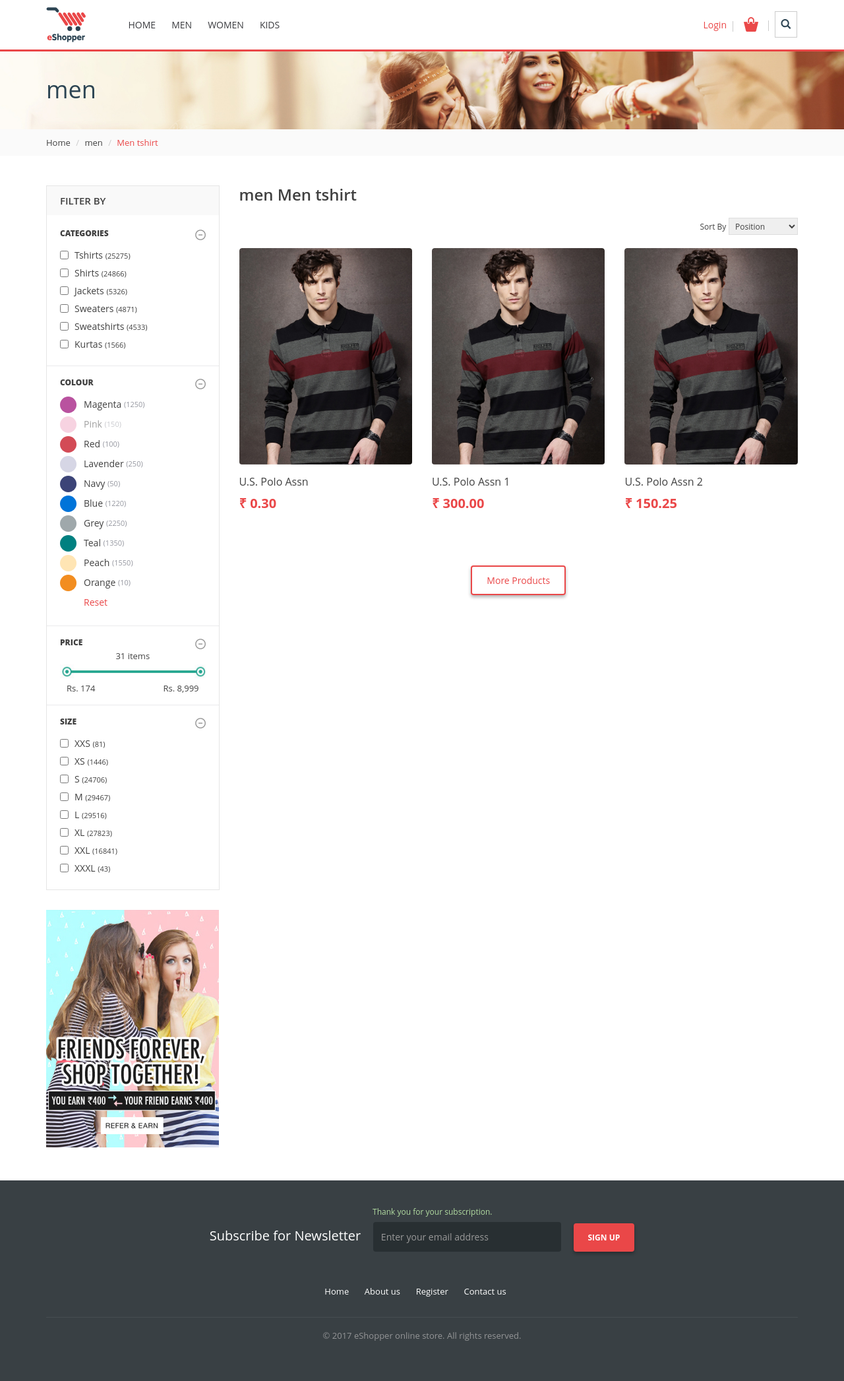
After one commit to Nikhil4120/webapp, a Django app: page /product/1/1 in a window 1280 px wide. The commit adds this page. Shown: the whole page at 66% size. Run offline with Django 4.2, Linux system fonts and the light colour scheme; data comes from the database, SQL or seed files in the repository; both versions use the stored data as it was after the commit; some libraries are stand-ins or nearby versions.

Commit message:
product detail&list

```diff
--- a/Webspp/webapp/home/models.py
+++ b/Webspp/webapp/home/models.py
@@ -30,6 +30,7 @@ class Product(models.Model):
     color=models.CharField(max_length=10)
     size=models.CharField(max_length=5)
     price=models.DecimalField(decimal_places=2,max_digits=5)
+    quantity=models.IntegerField(default=0)
     sku_id=models.CharField(max_length=10)
     is_trending=models.BooleanField(default=0)
     class Meta:
--- /dev/null
+++ b/Webspp/webapp/home/urls.py
@@ -0,0 +1,8 @@
+from django.contrib import admin
+from django.urls import path,include
+from . import views
+
+urlpatterns = [
+    path("/<int:pid>",views.productDetails),
+    path("/<int:cid>/<int:sid>",views.productlist),
+]
--- a/Webspp/webapp/home/views.py
+++ b/Webspp/webapp/home/views.py
@@ -1,3 +1,24 @@
 from django.shortcuts import render
+from django.shortcuts import render,HttpResponse,redirect
+from django.contrib.auth.models import User,auth
+from django.contrib import messages
+from .models import Category,SubCategory,Product
+
 
 # Create your views here.
+def productDetails(request,pid):
+    category = Category.objects.all()
+    subcategory = SubCategory.objects.all()
+    product=Product.objects.filter(product_id = pid).get()
+    product.quantity = [0] * product.quantity
+    context = {'category': category, 'subcategory': subcategory, 'product':product}
+    return render(request,"product-detail.html",context)
+
+def productlist(request,cid,sid):
+    category= Category.objects.all()
+    subcategory = SubCategory.objects.all()
+    product = Product.objects.filter(category_id=cid ,subcategory_id=sid)
+    categoryName= Category.objects.filter(category_id=cid).get().category_name
+    subcategoryName = SubCategory.objects.filter(subcategory_id=sid).get().subcategory_name
+    context = {'category': category, 'subcategory': subcategory, 'product': product, 'categoryName':categoryName, 'subcategoryName':subcategoryName}
+    return render(request, "product.html", context)
--- a/Webspp/webapp/static/js/main.js
+++ b/Webspp/webapp/static/js/main.js
@@ -1,12 +1,12 @@
 document.write(
-	'<script type="text/javascript" src="static/js/jquery.min.js"></script>' +
-	'<script type="text/javascript" src="static/js/bootstrap.min.js"></script>' +
-	'<script type="text/javascript" src="static/js/modernizr.js"></script>' +
-	'<script type="text/javascript" src="static/js/owl.carousel.js"></script>' +
-	'<script type="text/javascript" src="static/js/placeholders.min.js"></script>' +
-	'<script type="text/javascript" src="static/js/fastclick.js"></script>' +
-	'<script type="text/javascript" src="static/js/html5shiv.min.js"></script>' +
-	'<script type="text/javascript" src="static/js/jquery.fancybox.js"></script>' +
-	'<script type="text/javascript" src="static/js/respond.min.js"></script>' +
-	'<script type="text/javascript" src="static/js/general.js"></script>'
+	'<script type="text/javascript" src="/static/js/jquery.min.js"></script>' +
+	'<script type="text/javascript" src="/static/js/bootstrap.min.js"></script>' +
+	'<script type="text/javascript" src="/static/js/modernizr.js"></script>' +
+	'<script type="text/javascript" src="/static/js/owl.carousel.js"></script>' +
+	'<script type="text/javascript" src="/static/js/placeholders.min.js"></script>' +
+	'<script type="text/javascript" src="/static/js/fastclick.js"></script>' +
+	'<script type="text/javascript" src="/static/js/html5shiv.min.js"></script>' +
+	'<script type="text/javascript" src="/static/js/jquery.fancybox.js"></script>' +
+	'<script type="text/javascript" src="/static/js/respond.min.js"></script>' +
+	'<script type="text/javascript" src="/static/js/general.js"></script>'
 	);
--- a/Webspp/webapp/templates/component/header.html
+++ b/Webspp/webapp/templates/component/header.html
@@ -24,11 +24,11 @@
                                     <li class="menu-item"><a href="/" class="menu-link" title="Home">Home</a></li>
                                     {% for  category in category  %}
                                         <li class="menu-item">
-                                            <a href="#" class="menu-link" title="Men">{{ category.category_name }}</a>
+                                            <a href="#" class="menu-link" title="{{ category.category_name }}">{{ category.category_name }}</a>
                                             <ul class="sub-menu">
                                                 {% for  subcategory in subcategory  %}
                                                     {% if subcategory.category.category_id == category.category_id %}
-                                                        <li><a href="product-detail.html" title="Jeans">{{ subcategory.subcategory_name }}</a></li>
+                                                        <li><a href="/product/{{category.category_id}}/{{subcategory.subcategory_id}}" title="{{ subcategory.subcategory_name }}">{{ subcategory.subcategory_name }}</a></li>
                                                     {% endif %}
                                                 {% endfor %}
                                             </ul>
--- /dev/null
+++ b/Webspp/webapp/templates/product.html
@@ -0,0 +1,238 @@
+{% load static %}
+{% include 'component/head.html' %}
+
+<body>
+    <div class="wrapper">
+        <!-- Header Start -->
+        {% include 'component/header.html' %}
+        <!-- Header End-->
+        <div class="title-block-outer">
+            <img src="{% static 'images/inner-banner.jpg' %}" alt="Banner-image" class="img-responsive">
+            <div class="container title-block-container">
+                <h2>{{categoryName}}</h2>
+            </div>
+        </div>
+        <div class="breadcrumb-panel">
+            <div class="container">
+                <ol class="breadcrumb">
+                    <li><a href="/" title="Home">Home</a></li>
+                    <li><a href="product.html" title="Men">{{categoryName}}</a></li>
+                    <li class="active">{{subcategoryName}}</li>
+                </ol>
+            </div>
+        </div>
+        <section class="product_listing content">
+            <div class="container">
+                <div class="row">
+                    <div class="col-sm-3 ">
+                        <div class="left-panel">
+                            <h3>Filter By</h3>
+                            <div class="filter-option">
+                                <div class="title" data-toggle="collapse" href="#collapse1" aria-expanded="false">
+                                    Categories
+                                </div>
+                                <div class="filter-option-inner collapse in" id="collapse1">
+                                    <ul>
+                                        <li class="custom-check">
+                                            <label>
+                                                <input type="checkbox" class="icheck"> Tshirts <span>(25275)</span>
+                                            </label>
+                                        </li>
+                                        <li class="custom-check">
+                                            <label>
+                                                <input type="checkbox" class="icheck"> Shirts <span>(24866)</span>
+                                            </label>
+                                        </li>
+                                        <li class="custom-check">
+                                            <label>
+                                                <input type="checkbox" class="icheck"> Jackets <span>(5326)</span>
+                                            </label>
+                                        </li>
+                                        <li class="custom-check">
+                                            <label>
+                                                <input type="checkbox" class="icheck"> Sweaters <span>(4871)</span>
+                                            </label>
+                                        </li>
+                                        <li class="custom-check">
+                                            <label>
+                                                <input type="checkbox" class="icheck"> Sweatshirts <span>(4533)</span>
+                                            </label>
+                                        </li>
+                                        <li class="custom-check">
+                                            <label>
+                                                <input type="checkbox" class="icheck"> Kurtas <span>(1566)</span>
+                                            </label>
+                                        </li>
+                                    </ul>
+                                </div>
+                            </div>
+                            <div class="filter-option">
+                                <div class="title" data-toggle="collapse" href="#collapse2" aria-expanded="false">Colour</div>
+                                <div class="filter-option-inner collapse in" id="collapse2">
+                                    <ul class="colour_family_list clearfix">
+                                        <li>
+                                            <a href="#" title="Magenta"> <span class="magenta-color"></span> Magenta <i>(1250)</i></a>
+                                        </li>
+                                        <li class="disabled"><a href="#" title="Pink"><span class="pink-color"></span> Pink <i>(150)</i></a></li>
+                                        <li>
+                                            <a href="#" title="Red"> <span class="red-color"></span> Red <i>(100)</i></a>
+                                        </li>
+                                        <li>
+                                            <a href="#" title="Lavender"> <span class="lavender-color"></span> Lavender <i>(250)</i></a>
+                                        </li>
+                                        <li>
+                                            <a href="#" title="Navy"> <span class="navy-color"></span> Navy <i>(50)</i></a>
+                                        </li>
+                                        <li>
+                                            <a href="#" title="Blue"> <span class="blue-color"></span> Blue <i>(1220)</i></a>
+                                        </li>
+                                        <li>
+                                            <a href="#" title="Grey"> <span class="grey-color"></span> Grey <i>(2250)</i></a>
+                                        </li>
+                                        <li>
+                                            <a href="#" title="Teal"> <span class="teal-color"></span> Teal <i>(1350)</i></a>
+                                        </li>
+                                        <li>
+                                            <a href="#" title="Peach"> <span class="peach-color"></span> Peach <i>(1550)</i></a>
+                                        </li>
+                                        <li>
+                                            <a href="#" title="Orange"> <span class="orange-color"></span> Orange <i>(10)</i></a>
+                                        </li>
+                                        <li><a href="#" title="Reset" class="reset-link">Reset</a></li>
+                                    </ul>
+                                </div>
+                            </div>
+                            <div class="filter-option">
+                                <div class="title" data-toggle="collapse" href="#collapse3" aria-expanded="false">Price</div>
+                                <div class="filter-option-inner collapse in" id="collapse3">
+                                    <div class="info">31 items</div>
+                                    <div class="slider"><img src="images/price.jpg" alt=""></div>
+                                    <div class="price-range clearfix"><span class="min"> Rs. 174</span><span class="max"> Rs. 8,999</span></div>
+                                </div>
+                            </div>
+                            <div class="filter-option">
+                                <div class="title" data-toggle="collapse" href="#collapse4" aria-expanded="false">Size</div>
+                                <div class="filter-option-inner size-filter collapse in" id="collapse4">
+                                    <ul>
+                                        <li class="custom-check">
+                                            <label>
+                                                <input type="checkbox" class="icheck"> XXS <span>(81)</span>
+                                            </label>
+                                        </li>
+                                        <li class="custom-check">
+                                            <label>
+                                                <input type="checkbox" class="icheck"> XS <span>(1446)</span></label>
+                                            </li>
+                                            <li class="custom-check">
+                                                <label>
+                                                    <input type="checkbox" class="icheck"> S <span>(24706)</span>
+
+                                                </label>
+                                            </li>
+                                            <li class="custom-check">
+                                                <label>
+                                                    <input type="checkbox" class="icheck"> M <span>(29467)</span>
+                                                </label>
+                                            </li>
+                                            <li class="custom-check">
+                                                <label>
+                                                    <input type="checkbox" class="icheck"> L <span>(29516)</span></label>
+                                                </li>
+                                                <li class="custom-check">
+                                                    <label>
+                                                        <input type="checkbox" class="icheck"> XL <span>(27823)</span></label>
+                                                    </li>
+                                                    <li class="custom-check">
+                                                        <label>
+                                                            <input type="checkbox" class="icheck"> XXL <span>(16841)</span>
+                                                        </label>
+                                                    </li>
+                                                    <li class="custom-check">
+                                                        <label>
+                                                            <input type="checkbox" class="icheck"> XXXL <span>(43)</span>
+                                                        </label>
+                                                    </li>
+                                                </ul>
+                                            </div>
+                                        </div>
+                                    </div>
+                                    <div class="add-block">
+                                        <a href="product.html" title="Promotion"><img src="images/promo2.jpg" alt="" class="img-responsive"></a>
+                                    </div>
+                                </div>
+                                <div class="col-sm-9">
+                                    <h3>{{categoryName}} {{subcategoryName}}</h3>
+                                    <div class="toolbar clearfix">
+
+                                        <div class="pager_right">
+                                            <div class="sort-by">
+                                                <label>Sort By</label>
+                                                <div class="form-group">
+                                                    <select class="custom-dropdown">
+                                                        <option>Position</option>
+                                                        <option>Name</option>
+                                                        <option>Price</option>
+                                                    </select>
+                                                </div>
+                                            </div>
+                                        </div>
+                                    </div>
+                                    <div class="grid-content">
+                                        {% if product %}
+                                        <div class="grid row">
+                                            {% for product in product %}
+                                            <div class="col-sm-4 col-xs-6 Product_List" >
+                                                <figure class="effect-goliath">
+                                                    <div class="thumb-outer">
+                                                        <a href="/product/{{product.product_id}}" title="thumb" class="thumb-image"><img src="{{product.product_image.url}}" alt="thumb"></a>
+                                                        <a href="cart.html" title="Add to Cart" class="cart-button">Add to Cart</a>
+                                                    </div>
+                                                    <figcaption>
+                                                        <a href="/product/{{product.product_id}}" title="{{product.product_name}}" class="heading">{{product.product_name}}</a>
+                                                        <span>&#8377 {{product.price}}</span>
+                                                    </figcaption>
+                                                </figure>
+                                            </div>
+                                            {% endfor %}
+                                        </div>
+                                        {% else %}
+                                            <h3> No Products Available </h3>
+                                        {% endif %}
+                                    </div>
+
+                                    <div class="col-sm-12 col-xs-12">
+                                        <span class="button-outer text-center">
+                                            <a class="btn-tertiary" href="product.html" id="MoreProduct" title="More Products">More Products</a>
+                                        </span>
+                                    </div>
+                                </div>
+                            </div>
+                        </div>
+                    </section>
+                    <!-- Content End-->
+
+                    <!-- Footer Start -->
+                    {% include 'component/footer.html' %}
+                    <!-- Footer End -->
+
+                </div>
+            </body>
+
+<script>
+   var product_length={{product|length}};
+   var product_list_length=0;
+   console.log(products);
+   $('#MoreProduct').click(function(){
+        var product_list=$('.Product_List');
+        var product_list_length=product_list.length;
+   })
+   if (product_length > 9){
+
+   }
+   else{
+    $('#MoreProduct').hide();
+   }
+   console.log(product_length);
+</script>
+
+</html>
--- a/Webspp/webapp/webapp/urls.py
+++ b/Webspp/webapp/webapp/urls.py
@@ -26,5 +26,6 @@ urlpatterns = [
     path('login',include('login.urls')),
     path('forget',views.forget),
     path('logout',views.logout),
+    path('product',include('home.urls')),
 ]
 urlpatterns = urlpatterns + static(settings.MEDIA_URL,document_root=settings.MEDIA_ROOT)
```
Also changed, not shown: Webspp/webapp/static/js/cart.js (added, +19 -0 lines), Webspp/webapp/templates/index.html (+7 -4 lines), Webspp/webapp/templates/product-detail.html (added, +159 -0 lines), Webspp/webapp/db.sqlite3, Webspp/webapp/home/migrations/0008_product_quantity.py (added).
